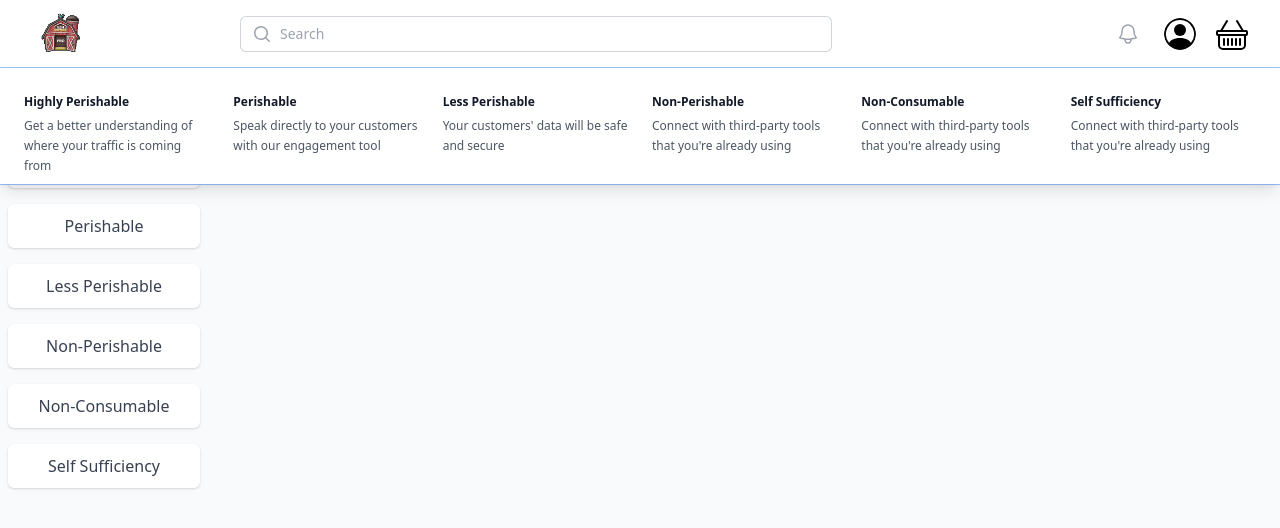
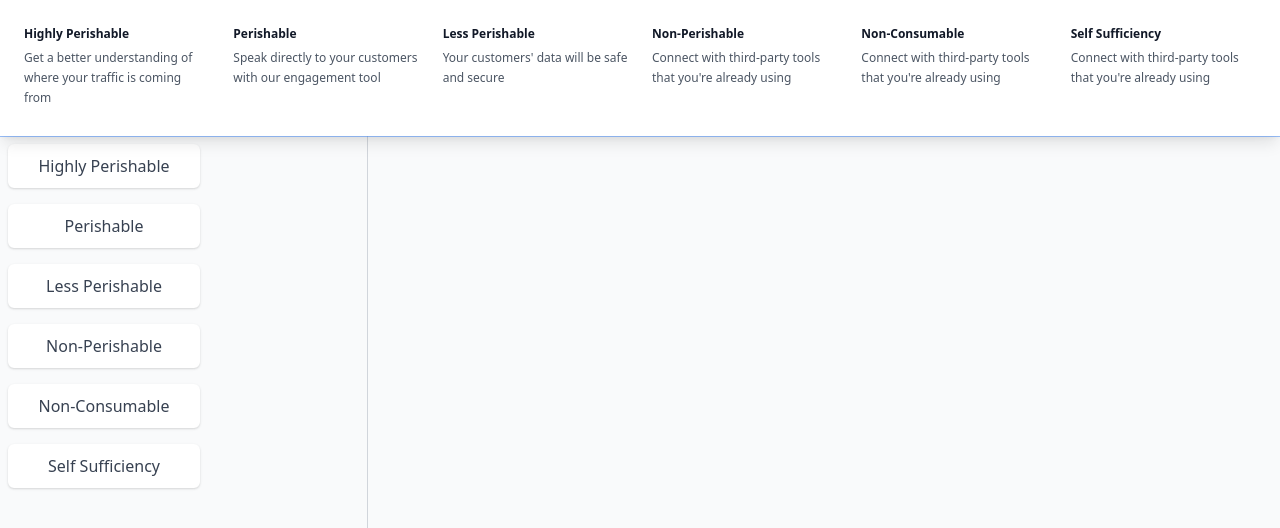
Before and after one commit to zachmshort/EZHomesteading-V1, a React (Vite) app in the folder client/: page /shop-ezh in a window 1280 px wide. Both pictures are taken after a click on the button "Shop by Category". Shown: the top 528 px of the page. Built offline with nearby package versions, Linux system fonts and the light colour scheme; a web font is replaced by a local one.

Commit message:
added divider to shop page

```diff
--- a/client/src/pages/ShopEZH.jsx
+++ b/client/src/pages/ShopEZH.jsx
@@ -101,6 +101,9 @@ export default function ShopEZH() {
   return (
     <>
       <ConsumerNavBar />
+
+      <div className="flex">
+        <div>
       <Popover className="relative isolate z-50">
         <Popover.Button className="ml-2 mb-2 mt-3 inline-flex w-48 justify-center items-center gap-x-1 text-med font-semibold leading-6 text-gray-900 py-3 px-4 rounded-lg shadow-sm bg-white ">
           Shop by Category
@@ -114,7 +117,7 @@ export default function ShopEZH() {
           leaveFrom="opacity-100 translate-y-0"
           leaveTo="opacity-0 -translate-y-1"
         >
-          <Popover.Panel className="absolute inset-x-0 top-0 -z-10 bg-white pt-4 shadow-lg ring-1 ring-gray-900/5">
+          <Popover.Panel className="fixed pb-5 inset-x-0 top-0 z-50 bg-white pt-4 shadow-lg ring-1 ring-gray-900/5">
             <div className="mx-auto grid max-w-7xl grid-cols-6 gap-2 px-4 sm:grid-cols-6 sm:gap-2 lg:gap-2 lg:px-4 xl:gap-2">
               {categorySelect.map((item) => (
                 <div
@@ -166,7 +169,11 @@ export default function ShopEZH() {
             </div>
           </div>
         </div>
+
       ))}
+      </div>
+      <div className="flex-none border-r border-gray-300 h-screen" style={{ width: '12.5%' }}></div>
+    </div>
     </>
   );
 }
```
